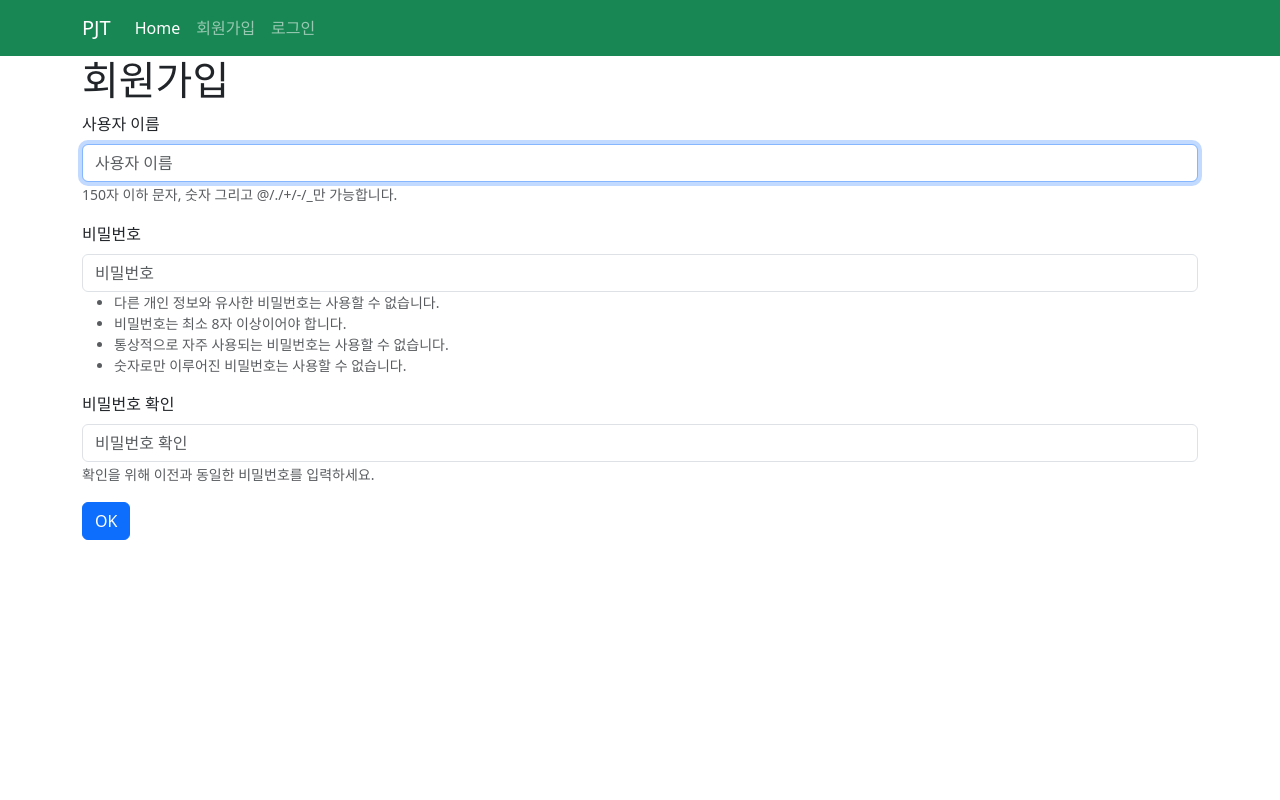
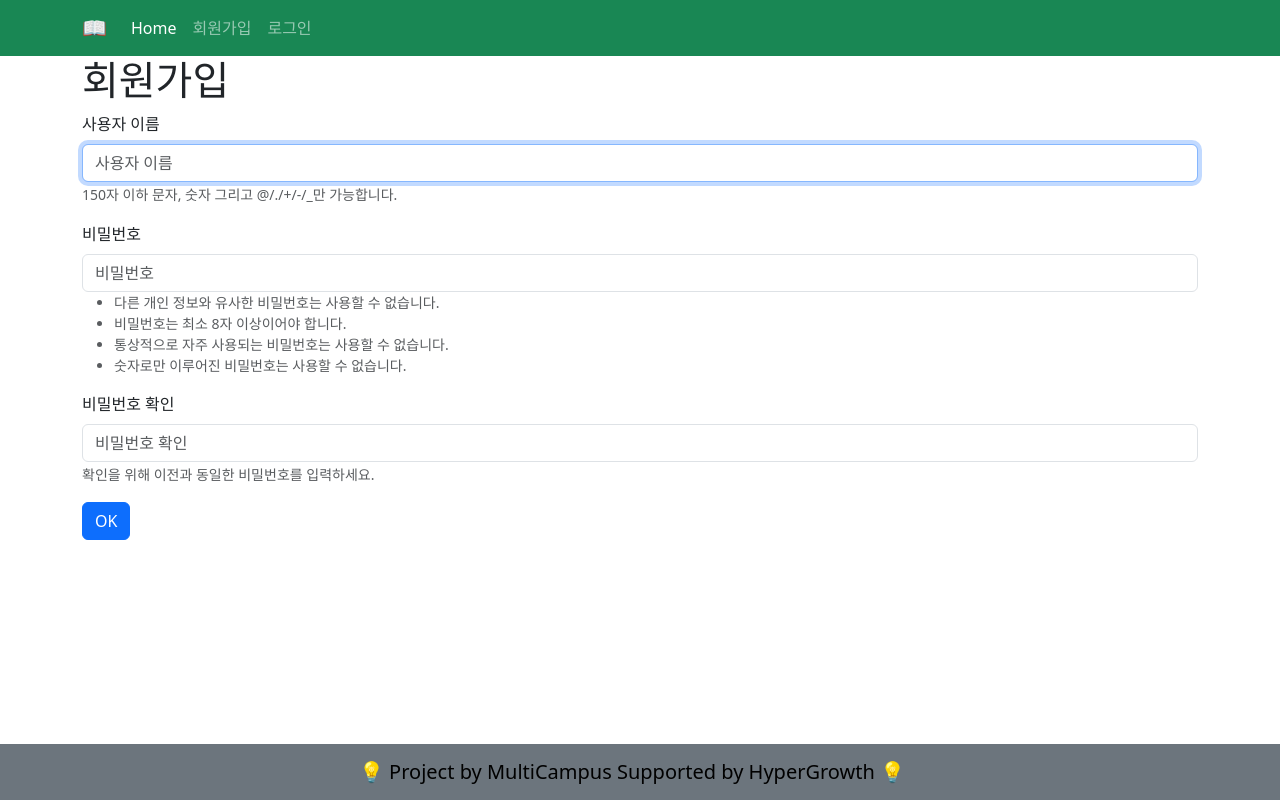
Before and after one commit to snnzzoo/221027-Pair, a Django app: page /accounts/signup/ in a window 1280 px wide. Run offline with Django 3.2, Linux system fonts and the light colour scheme; some libraries are stand-ins or nearby versions.

Commit message:
footer made

```diff
--- a/pjt/templates/base.html
+++ b/pjt/templates/base.html
@@ -17,7 +17,7 @@
     <!-- navbar -->
     {% include "navbar.html" %}
     {% block content %}{% endblock content %}
-
+    {% include "footer.html" %}
   {% bootstrap_javascript %}
   <script src="https://cdn.jsdelivr.net/npm/axios/dist/axios.min.js"></script>
 </body>
--- /dev/null
+++ b/pjt/templates/footer.html
@@ -0,0 +1,9 @@
+<footer>
+    <nav class="navbar fixed-bottom bg-secondary d-flex">
+      <div class="container justify-content-around">
+        <a class="navbar-brand" href="#">
+            💡 Project by MultiCampus Supported by HyperGrowth 💡
+        </a>
+      </div>
+    </nav>
+  </footer>
--- a/pjt/templates/navbar.html
+++ b/pjt/templates/navbar.html
@@ -1,6 +1,11 @@
 <nav class="navbar navbar-expand-lg bg-success navbar-dark">
     <div class="container">
-      <a class="navbar-brand" href="">PJT
+      <a class="navbar-brand" href="">
+        {% if request.user.is_authenticated %}
+        📕
+        {% else %}
+        📖
+        {% endif %}
       </a>
       <button class="navbar-toggler" type="button" data-bs-toggle="collapse" data-bs-target="#navbarNav" aria-controls="navbarNav" aria-expanded="false" aria-label="Toggle navigation">
         <span class="navbar-toggler-icon"></span>
```
